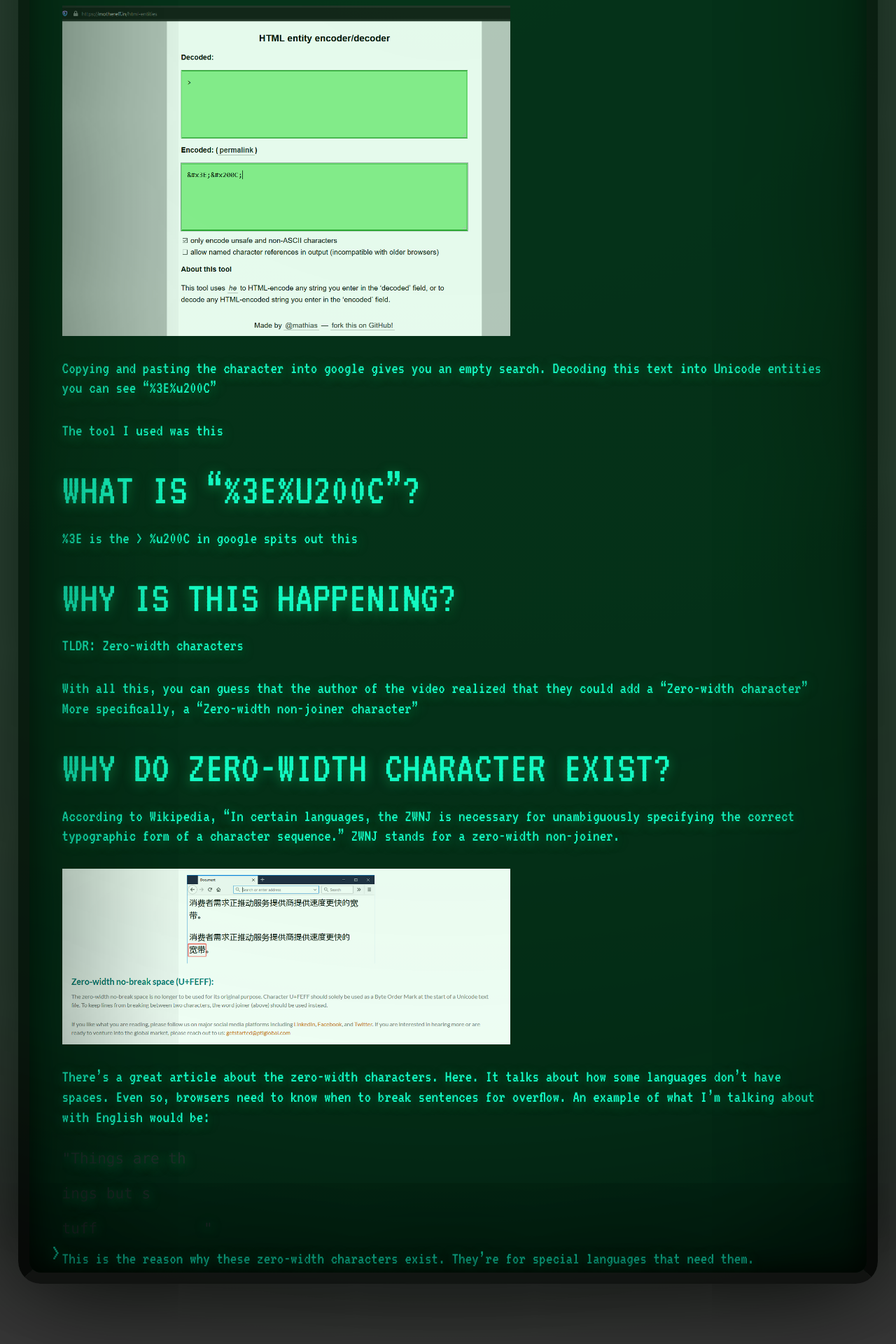
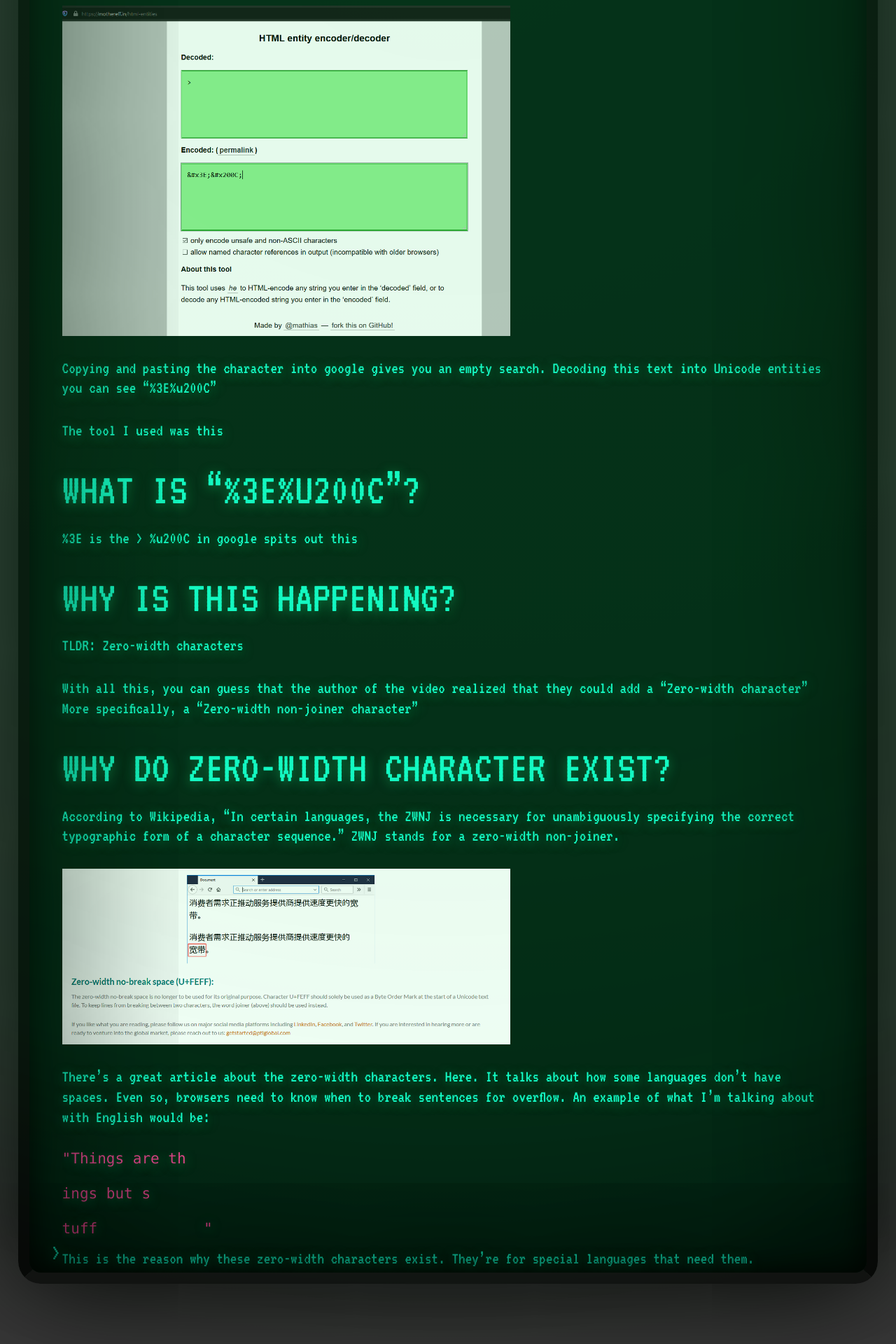
Before and after one commit to saggins/writeups, a Jekyll site: the page built from _posts/2020-08-15-FontsYoutube.md, in a window 1280 px wide. Shown: the part 2375-4295 px from the top of the page at 70% size. Built offline with Jekyll 4.4.1, drawn with Linux system fonts in a browser that asks for light colours; nearby versions of some CDN libraries.

Commit message:
Fixed code color

```diff
--- a/assets/css/default.css
+++ b/assets/css/default.css
@@ -7,4 +7,10 @@
 p img {
 	max-width: 50vw;
 }
-/**https://www.zeldman.com/2012/03/01/replacing-the-9999px-hack-new-image-replacement/
+/**https://www.zeldman.com/2012/03/01/replacing-the-9999px-hack-new-image-replacement/(*/
+pre code {
+	color: #e83e8c;
+}
+pre code span {
+	color: #e83e8c;
+}
```
